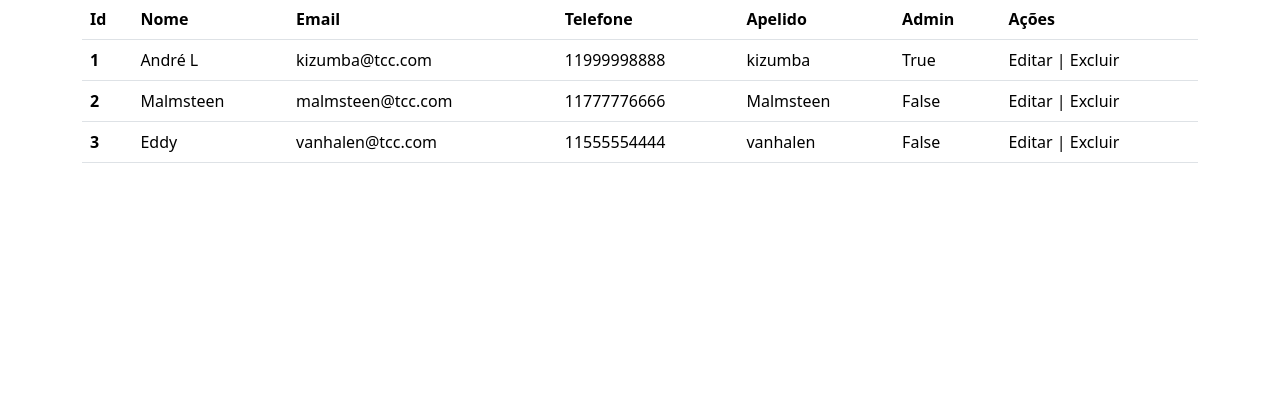
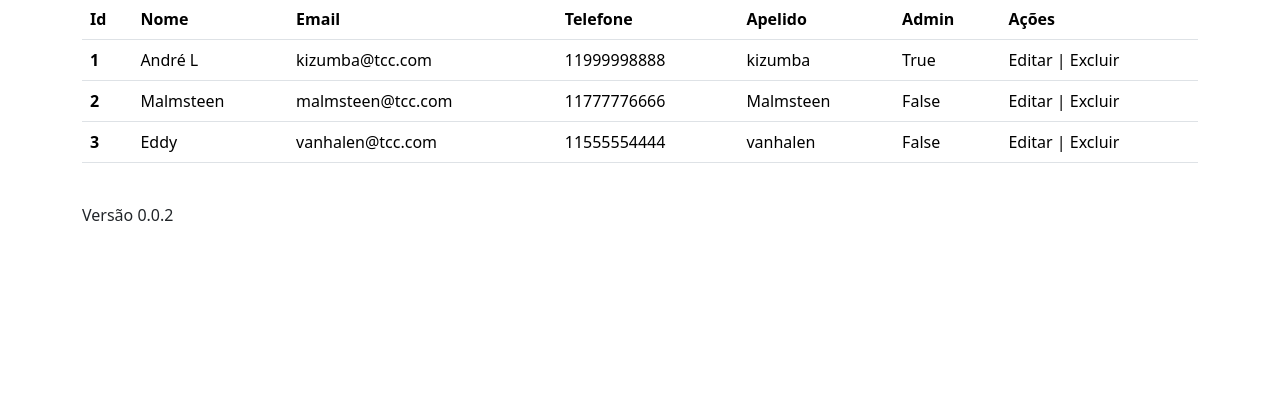
Before and after one commit to kizumba/TCC2024, a Flask app: page / in a window 1280 px wide. Shown: the part 138-531 px from the top of the page. Run offline with Flask 3, Linux system fonts and the light colour scheme.

Commit message:
testando render

```diff
--- a/templates/base.html
+++ b/templates/base.html
@@ -30,6 +30,8 @@
 
     {% block conteudo %}
     {% endblock %}
+    <br>
+    <footer>Versão 0.0.2</footer>
     </div>
 
     <script src="https://cdn.jsdelivr.net/npm/bootstrap@5.3.3/dist/js/bootstrap.bundle.min.js" integrity="sha384-YvpcrYf0tY3lHB60NNkmXc5s9fDVZLESaAA55NDzOxhy9GkcIdslK1eN7N6jIeHz" crossorigin="anonymous"></script>
--- a/templates/index.html
+++ b/templates/index.html
@@ -29,4 +29,5 @@
     {% endfor %}
     </tbody>
   </table>
+
 {% endblock %}
```
